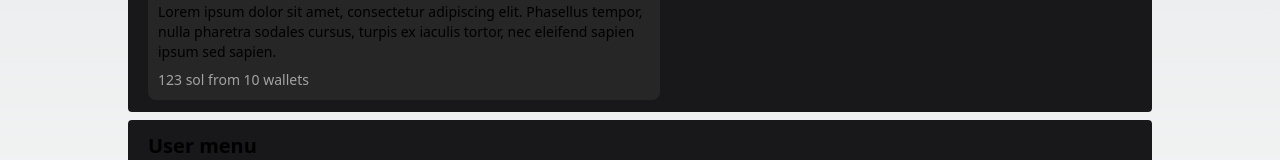
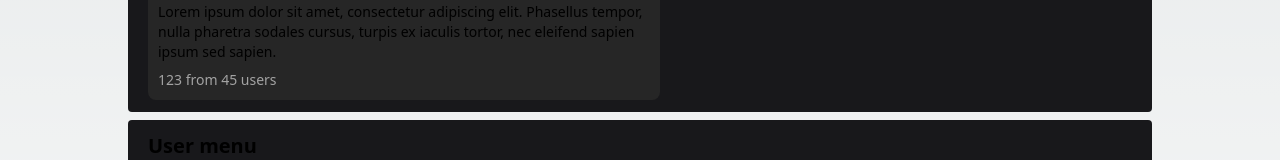
Before and after one commit to BastidaNicolas/comments-xyz-client, a Next.js app: page / in a window 1280 px wide. Shown: the part 938-1098 px from the top of the page. Built offline with nearby package versions, Linux system fonts and the light colour scheme.

Commit message:
modified userAbout last text

```diff
--- a/src/components/userAbout.tsx
+++ b/src/components/userAbout.tsx
@@ -23,7 +23,7 @@ export default function UserAbout() {
         eleifend sapien ipsum sed sapien.
       </p>
       <div className="text-sm text-neutral-400 col-span-full row-start-3">
-        123 sol from 10 wallets
+        123 from 45 users
       </div>
     </div>
   );
```
